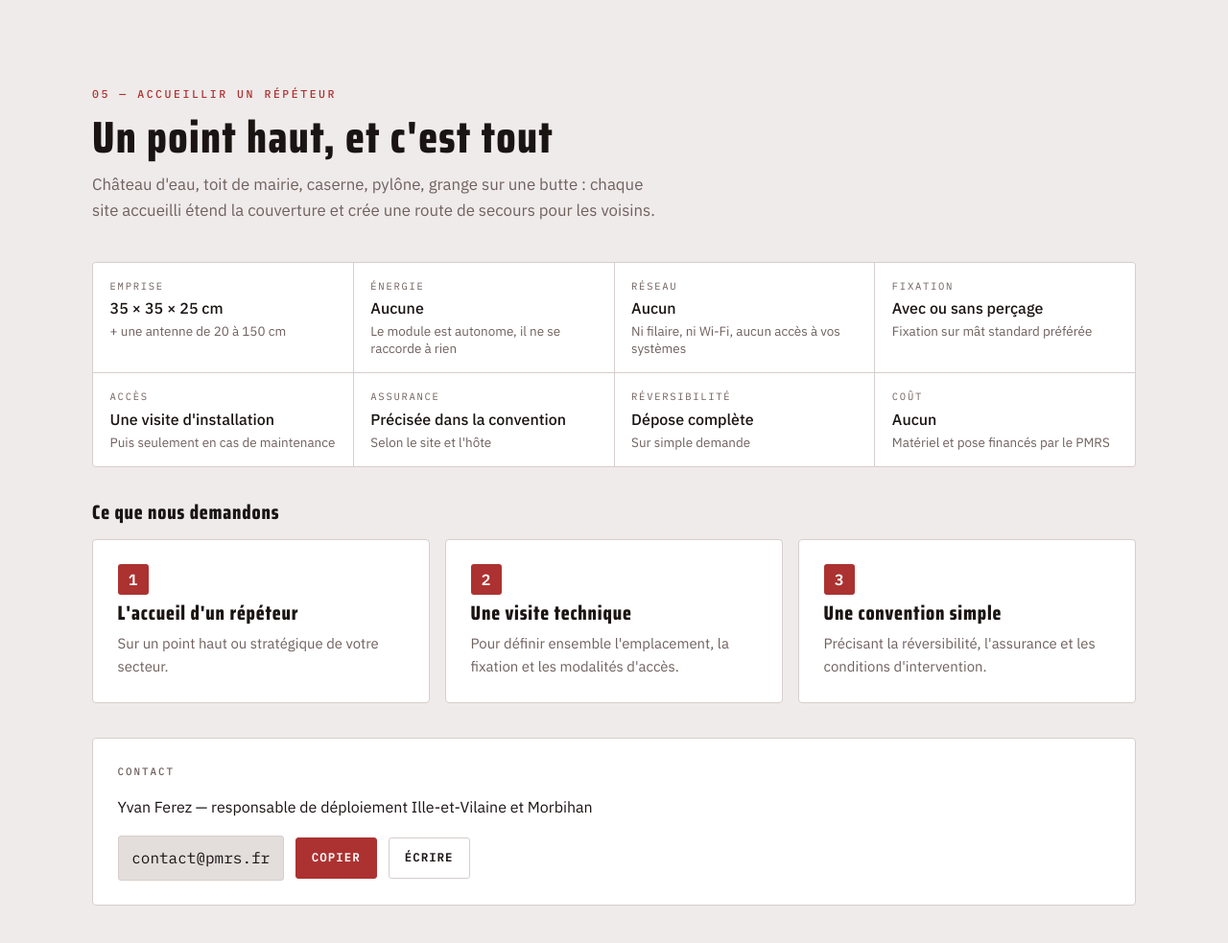
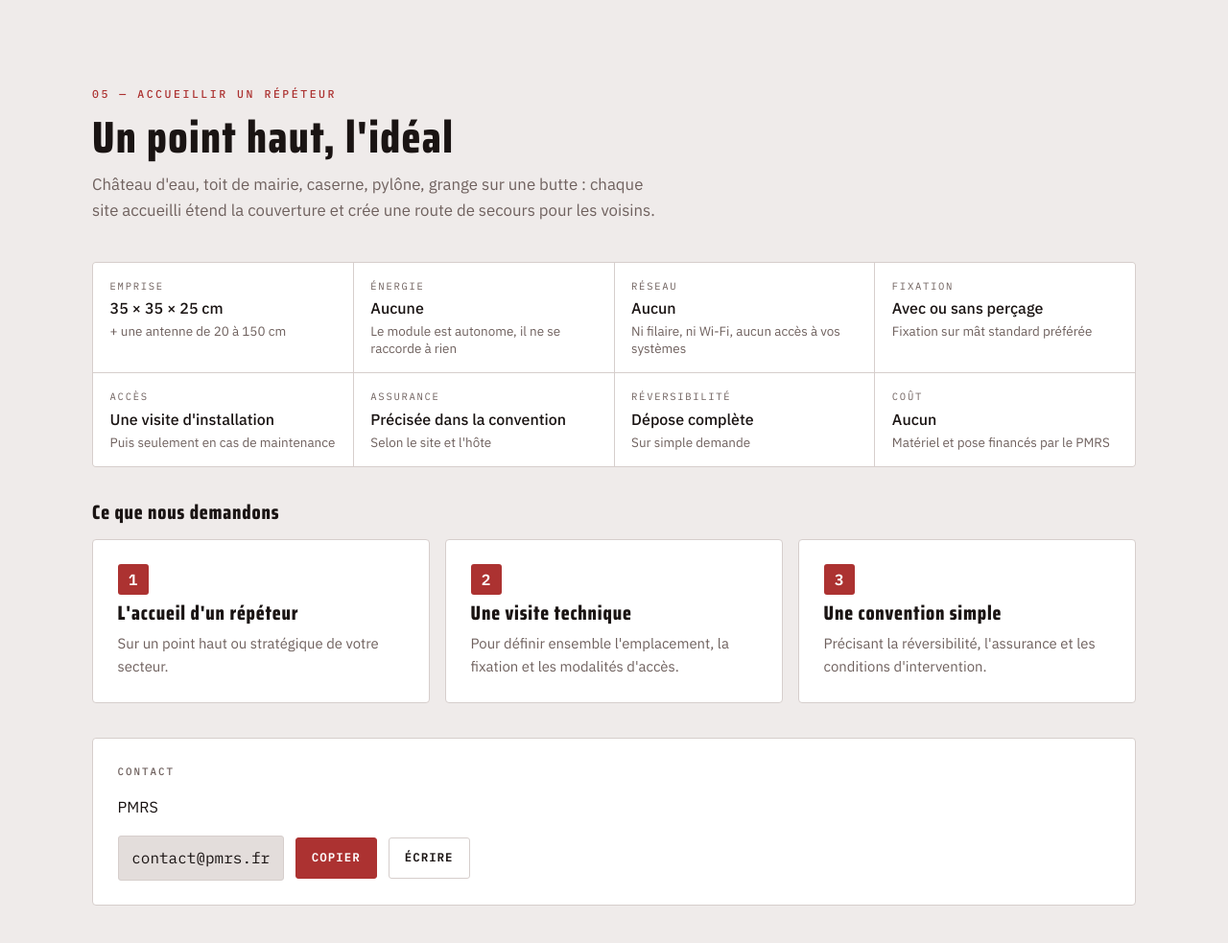
Before and after one commit to Linzdigr/pmrs, a plain HTML site: page index.html in a window 1280 px wide. Shown: the part 8160-9143 px from the top of the page at 96% size. Drawn offline with Linux system fonts and the light colour scheme.

Commit message:
Rephrase

```diff
--- a/index.html
+++ b/index.html
@@ -473,7 +473,7 @@
   <div class="wrap">
     <div class="section-head">
       <p class="eyebrow">05 — Accueillir un répéteur</p>
-      <h2>Un point haut, et c'est tout</h2>
+      <h2>Un point haut, l'idéal</h2>
       <p class="lede">Château d'eau, toit de mairie, caserne, pylône, grange sur une butte : chaque site accueilli étend la couverture et crée une route de secours pour les voisins.</p>
     </div>
 
@@ -500,7 +500,7 @@
 
       <div class="panel" id="contact">
         <p class="panel-label">Contact</p>
-        <p>Yvan Ferez — responsable de déploiement Ille-et-Vilaine et Morbihan</p>
+        <p>PMRS</p>
         <div class="contact">
           <span class="mail" id="mail" tabindex="0">contact@pmrs.fr</span>
           <button class="btn" type="button" data-copy="#mail">Copier</button>
```
Also changed, not shown: 1 other file.
